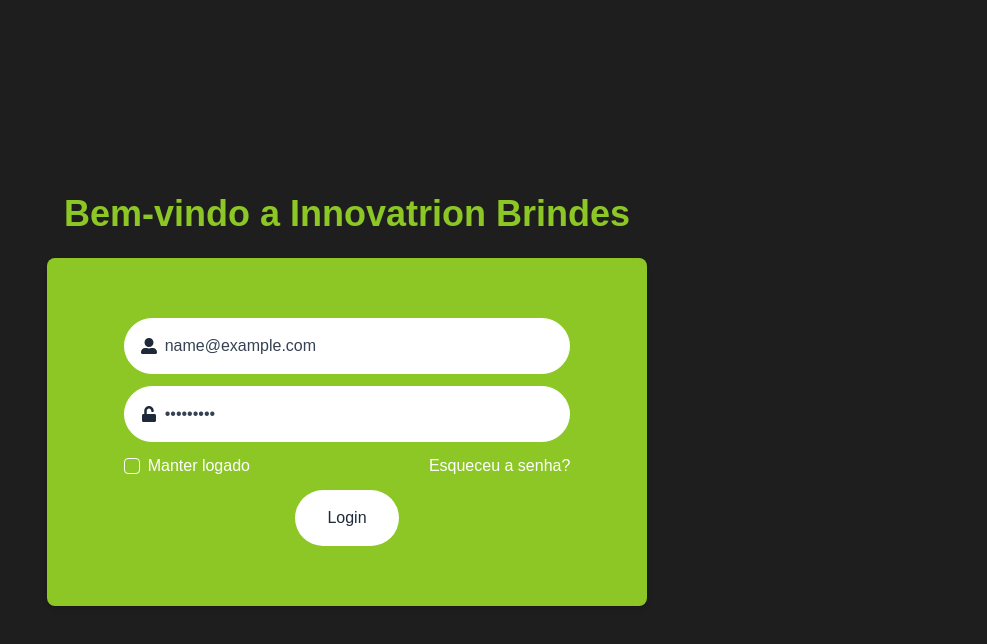
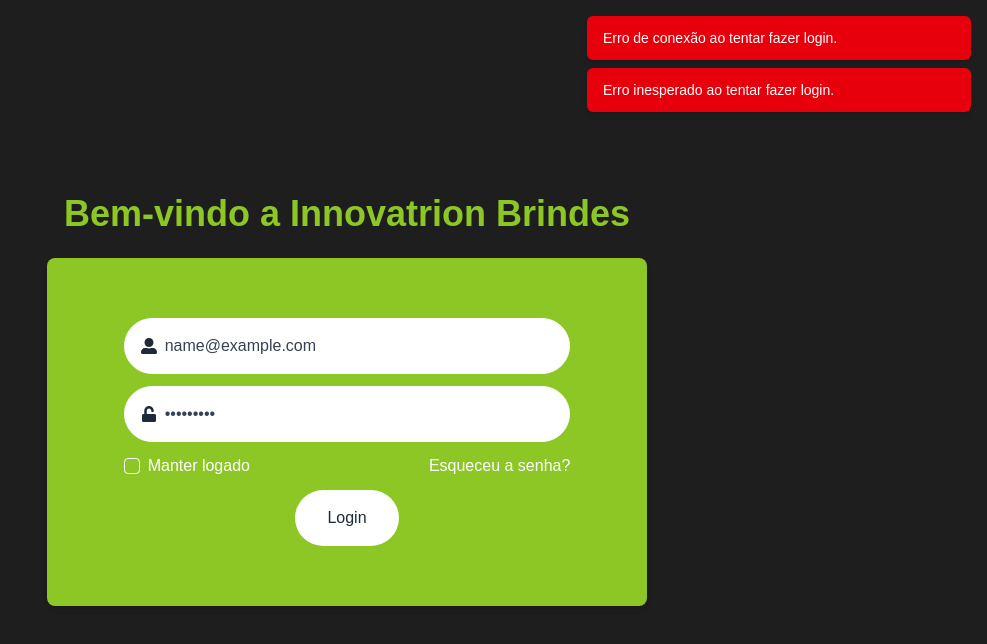
Before and after one commit to soymattheus/Innovation-web, a Next.js app: page / in a window 1280 px wide. Both pictures are taken after typing "name@example.com", "Sample123" into the empty fields and a click on the button "Login". Shown: the top 644 px of the page, without its empty margins (293-1280 px from the left). Built offline with nearby package versions, Linux system fonts and the light colour scheme; no server answers.

Commit message:
feat/toast

```diff
--- a/src/app/produtos/page.tsx
+++ b/src/app/produtos/page.tsx
@@ -7,6 +7,7 @@
 import { useInfiniteQuery } from "@tanstack/react-query";
 import { useCallback, useEffect, useMemo, useRef, useState } from "react";
 import useAuth from "@/hook/auth";
+import { useToast } from "@/components/toast/toastProvider";
 
 type ProductsPage = {
   items: Product[];
@@ -24,8 +25,11 @@
 
 export default function Produtos() {
   const { logout } = useAuth();
+  const { showToast } = useToast();
   const observerRef = useRef<IntersectionObserver | null>(null);
   const handledUnauthorizedRef = useRef(false);
+  const lastToastErrorRef = useRef<string | null>(null);
+  const nextPageErrorToastShownRef = useRef(false);
   const [sortBy, setSortBy] = useState<SortOption>("name-asc");
   const [selectedProduct, setSelectedProduct] = useState<Product | null>(null);
   const [favoriteCodes, setFavoriteCodes] = useState<string[]>(() => {
@@ -87,6 +91,35 @@
     handledUnauthorizedRef.current = true;
     logout();
   }, [error, logout]);
+
+  useEffect(() => {
+    const apiError = error as ApiError | null;
+    if (!apiError || apiError.status === 401) {
+      return;
+    }
+
+    const message = apiError.message || "Erro ao carregar produtos";
+    if (lastToastErrorRef.current === message) {
+      return;
+    }
+
+    lastToastErrorRef.current = message;
+    showToast(message, "error");
+  }, [error, showToast]);
+
+  useEffect(() => {
+    if (!isFetchNextPageError) {
+      nextPageErrorToastShownRef.current = false;
+      return;
+    }
+
+    if (nextPageErrorToastShownRef.current) {
+      return;
+    }
+
+    nextPageErrorToastShownRef.current = true;
+    showToast("Erro ao carregar mais produtos.", "error");
+  }, [isFetchNextPageError, showToast]);
 
   const products = useMemo(
     () => data?.pages.flatMap((page) => page.items) ?? [],
--- a/src/app/providers.tsx
+++ b/src/app/providers.tsx
@@ -2,6 +2,7 @@
 
 import { QueryClient, QueryClientProvider } from "@tanstack/react-query";
 import { useState } from "react";
+import { ToastProvider } from "@/components/toast/toastProvider";
 
 export default function Providers({ children }: { children: React.ReactNode }) {
   const [queryClient] = useState(
@@ -17,6 +18,8 @@
   );
 
   return (
-    <QueryClientProvider client={queryClient}>{children}</QueryClientProvider>
+    <QueryClientProvider client={queryClient}>
+      <ToastProvider>{children}</ToastProvider>
+    </QueryClientProvider>
   );
 }
--- /dev/null
+++ b/src/components/toast/toastProvider.tsx
@@ -0,0 +1,64 @@
+"use client";
+
+import { createContext, useCallback, useContext, useMemo, useState } from "react";
+
+type ToastType = "error" | "success" | "info";
+
+type Toast = {
+  id: number;
+  message: string;
+  type: ToastType;
+};
+
+type ToastContextValue = {
+  showToast: (message: string, type?: ToastType) => void;
+};
+
+const ToastContext = createContext<ToastContextValue | null>(null);
+
+const toastStyles: Record<ToastType, string> = {
+  error: "bg-red-600 text-white",
+  success: "bg-green-600 text-white",
+  info: "bg-gray-800 text-white",
+};
+
+export function ToastProvider({ children }: { children: React.ReactNode }) {
+  const [toasts, setToasts] = useState<Toast[]>([]);
+
+  const showToast = useCallback((message: string, type: ToastType = "error") => {
+    const id = Date.now() + Math.floor(Math.random() * 1000);
+    setToasts((current) => [...current, { id, message, type }]);
+
+    window.setTimeout(() => {
+      setToasts((current) => current.filter((toast) => toast.id !== id));
+    }, 4000);
+  }, []);
+
+  const value = useMemo(() => ({ showToast }), [showToast]);
+
+  return (
+    <ToastContext.Provider value={value}>
+      {children}
+      <div className="fixed right-4 top-4 z-[100] flex w-full max-w-sm flex-col gap-2">
+        {toasts.map((toast) => (
+          <div
+            key={toast.id}
+            role="alert"
+            className={`rounded-md px-4 py-3 text-sm shadow-md ${toastStyles[toast.type]}`}
+          >
+            {toast.message}
+          </div>
+        ))}
+      </div>
+    </ToastContext.Provider>
+  );
+}
+
+export function useToast() {
+  const context = useContext(ToastContext);
+  if (!context) {
+    throw new Error("useToast must be used within ToastProvider");
+  }
+
+  return context;
+}
--- a/src/hook/auth.tsx
+++ b/src/hook/auth.tsx
@@ -1,8 +1,10 @@
 import { useRouter } from "next/navigation";
 import useUserStore from "@/store/user";
+import { useToast } from "@/components/toast/toastProvider";
 
 export default function useAuth() {
   const router = useRouter();
+  const { showToast } = useToast();
   const setUser = useUserStore((state) => state.setUser);
   const clearUser = useUserStore((state) => state.clearUser);
 
@@ -13,6 +15,7 @@
     email: string;
     password: string;
   }) => {
+    try {
       const res = await fetch("/api/auth/login", {
         method: "POST",
         headers: {
@@ -24,16 +27,34 @@
       const user = await res.json();
 
       if (!res.ok) {
-      throw new Error(user.statusText || "Login failed");
+        const message = user.statusText || "Erro ao realizar login";
+        showToast(message, "error");
+        return;
       }
 
       setUser(user.user);
       router.replace("/produtos");
+    } catch (error) {
+      if (error instanceof Error) {
+        showToast("Erro de conexão ao tentar fazer login.", "error");
+      }
+
+      showToast("Erro inesperado ao tentar fazer login.", "error");
+    }
   };
 
   const logout = () => {
     clearUser();
-    fetch("/api/auth/logout", { method: "POST" }).finally(() => {
+    fetch("/api/auth/logout", { method: "POST" })
+      .then((response) => {
+        if (!response.ok) {
+          showToast("Não foi possível finalizar a sessão.", "error");
+        }
+      })
+      .catch(() => {
+        showToast("Erro ao encerrar sessão.", "error");
+      })
+      .finally(() => {
         router.replace("/login");
       });
   };
```
Lines whose indentation alone changed are shown as unchanged.
